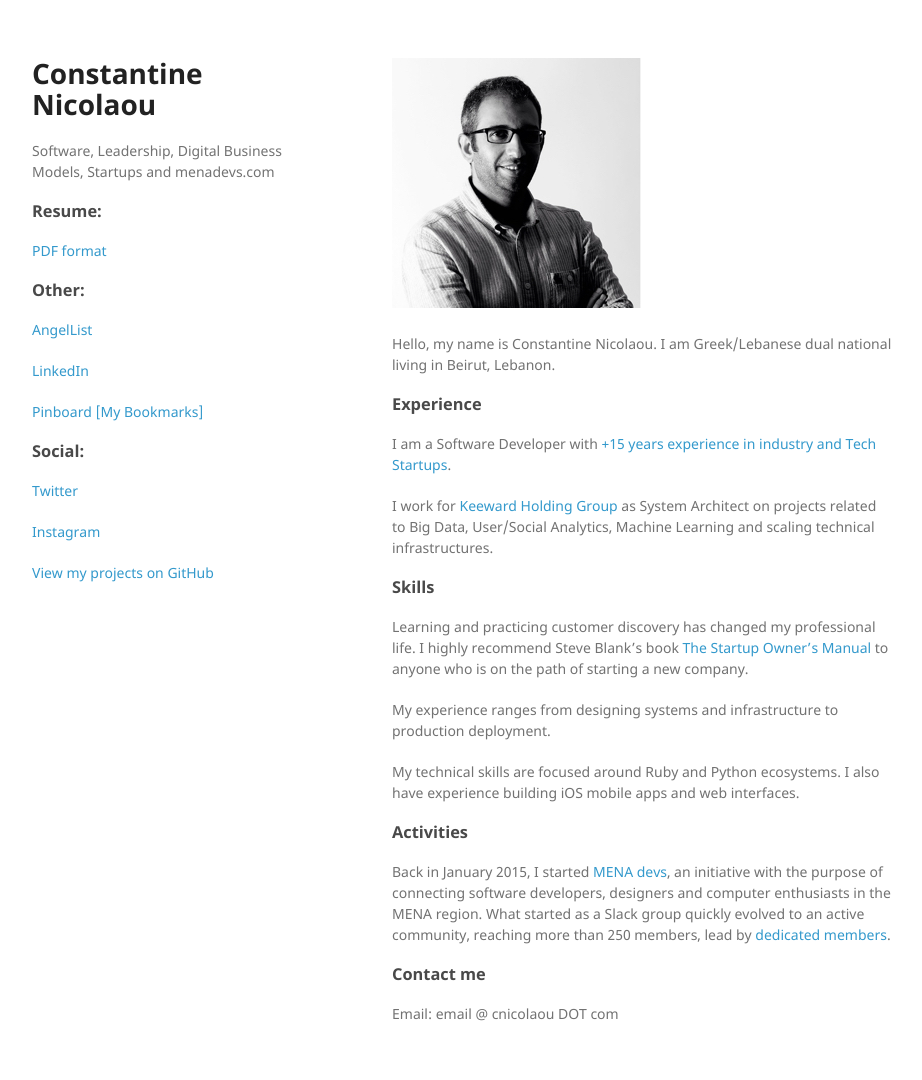
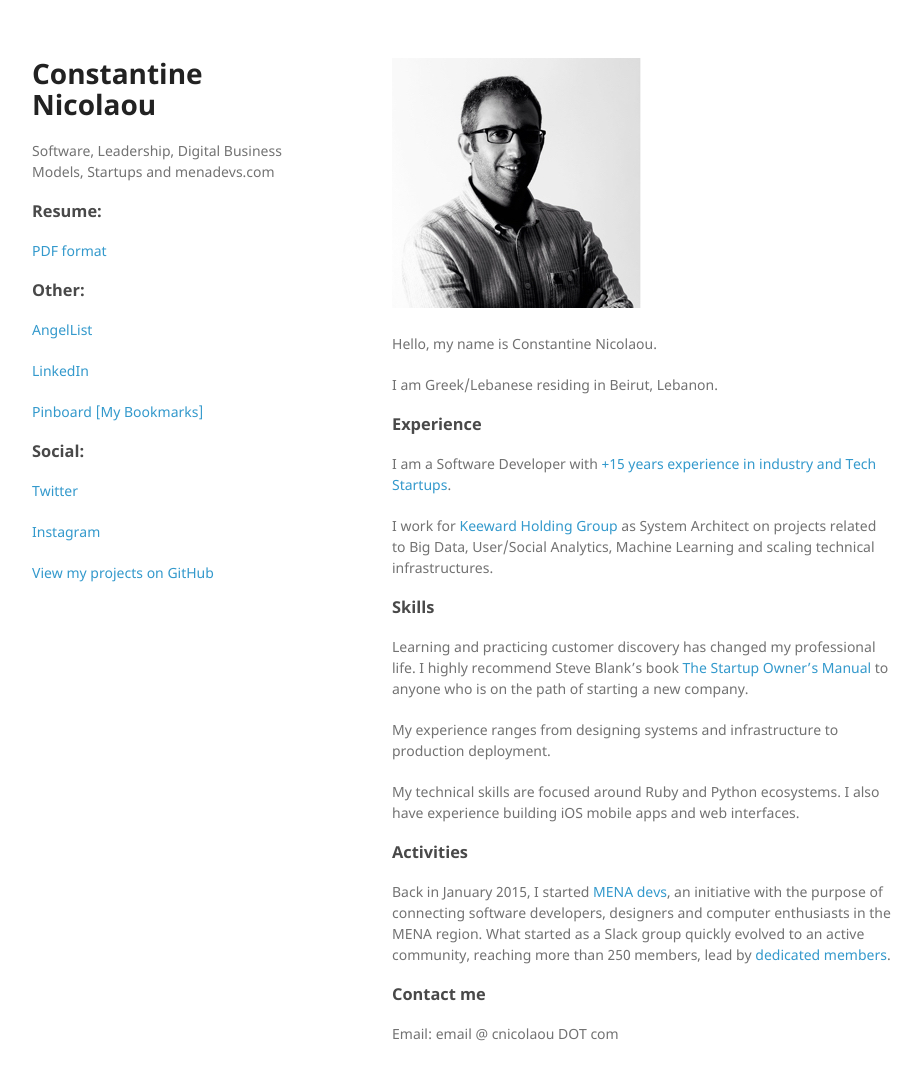
Before and after one commit to cnicolaou/cnikolaou.github.io, a Jekyll site: the page built from index.md, in a window 1280 px wide and 1114 px high. Shown: the top 1080 px of the window, without its empty margins (178-1100 px from the left). Built offline with Jekyll 4.4.1, drawn with Linux system fonts in a browser that asks for light colours.

Commit message:
Update to description text

```diff
--- a/index.md
+++ b/index.md
@@ -5,7 +5,8 @@ layout: default
 ![](/assets/images/cnicolaou_portrait.jpg)
 
 Hello, my name is Constantine Nicolaou.
-I am Greek/Lebanese dual national living in Beirut, Lebanon.
+
+I am Greek/Lebanese residing in Beirut, Lebanon.
 
 ### Experience
 
```
